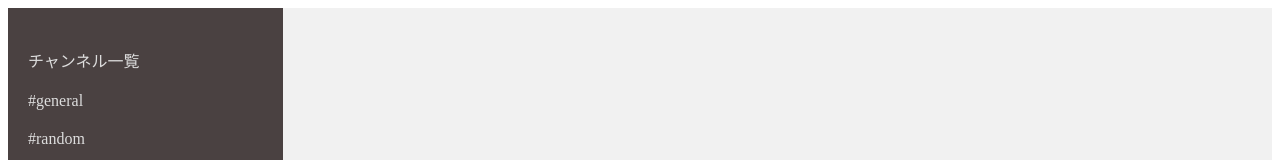
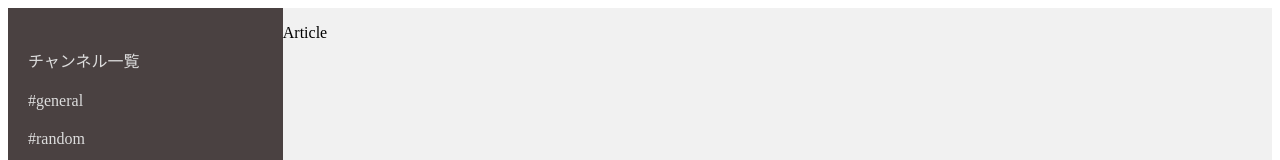
Before and after one commit to torish14/SlackCloneApp, a Nuxt app: page /articles in a window 1280 px wide. Shown: the top 160 px of the page. Built offline with nearby package versions, Linux system fonts and the light colour scheme.

Commit message:
サンプルコード書くとこ

```diff
--- /dev/null
+++ b/pages/articles.vue
@@ -0,0 +1,15 @@
+<template>
+  <div>
+    <p>Article</p>
+  </div>
+</template>
+
+<script>
+export default {
+
+}
+</script>
+
+<style>
+
+</style>
```
